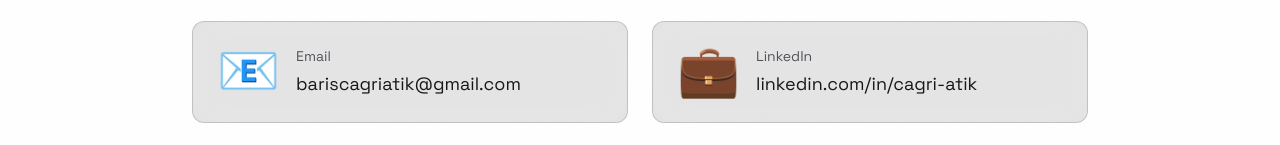
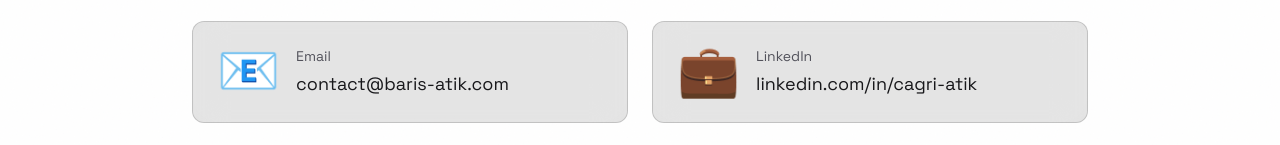
Before and after one commit to BarisAtik/portfolio, a Next.js app: page / in a window 1280 px wide. Shown: the part 8348-8493 px from the top of the page. Built offline with nearby package versions, Linux system fonts and the light colour scheme.

Commit message:
Update contact email to contact@baris-atik.com
Co-Authored-By: Claude Opus 5.5 <noreply@anthropic.com>
Claude-Session: https://claude.ai/code/session_019YxRpaYcwP9zCEfd46k2W5

```diff
--- a/components/Contact.tsx
+++ b/components/Contact.tsx
@@ -8,8 +8,8 @@ const contactMethods = [
   {
     icon: '📧',
     label: 'Email',
-    value: 'bariscagriatik@gmail.com',
-    link: 'mailto:bariscagriatik@gmail.com',
+    value: 'contact@baris-atik.com',
+    link: 'mailto:contact@baris-atik.com',
   },
   {
     icon: '💼',
```
